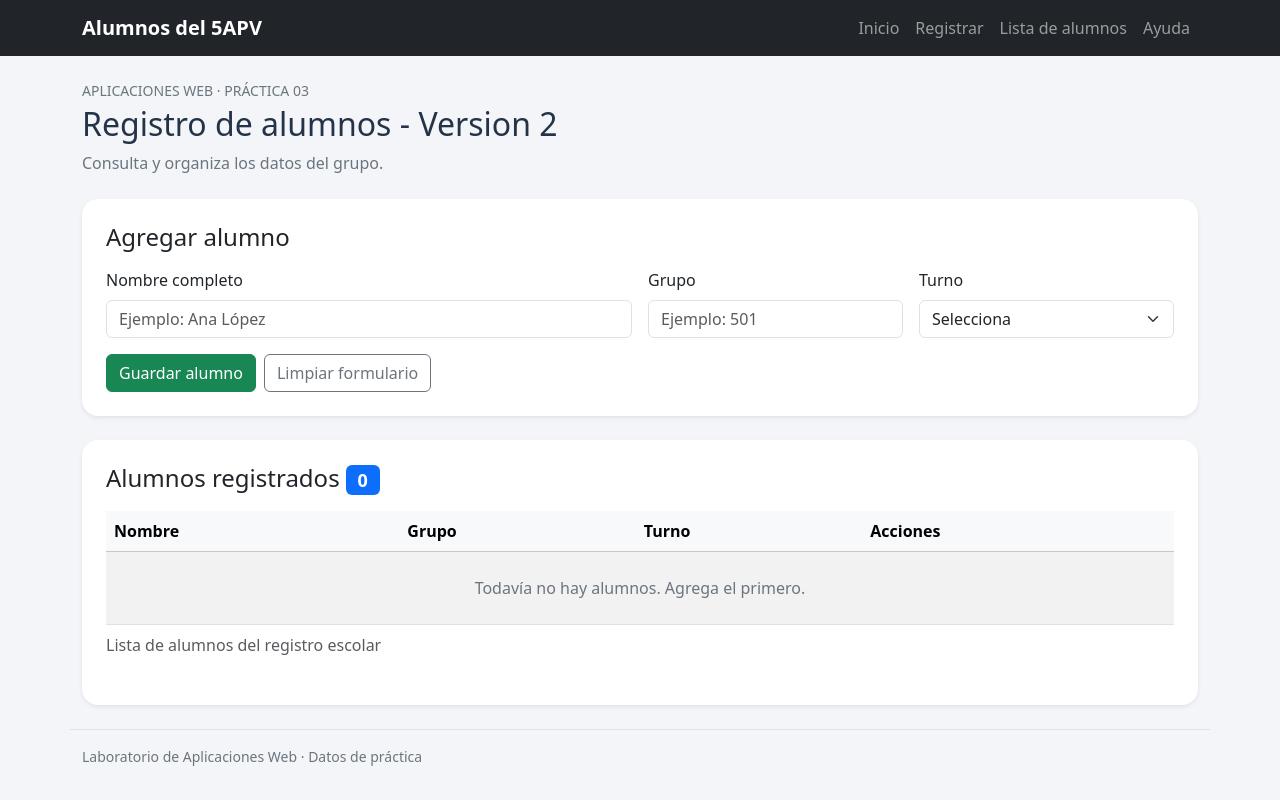
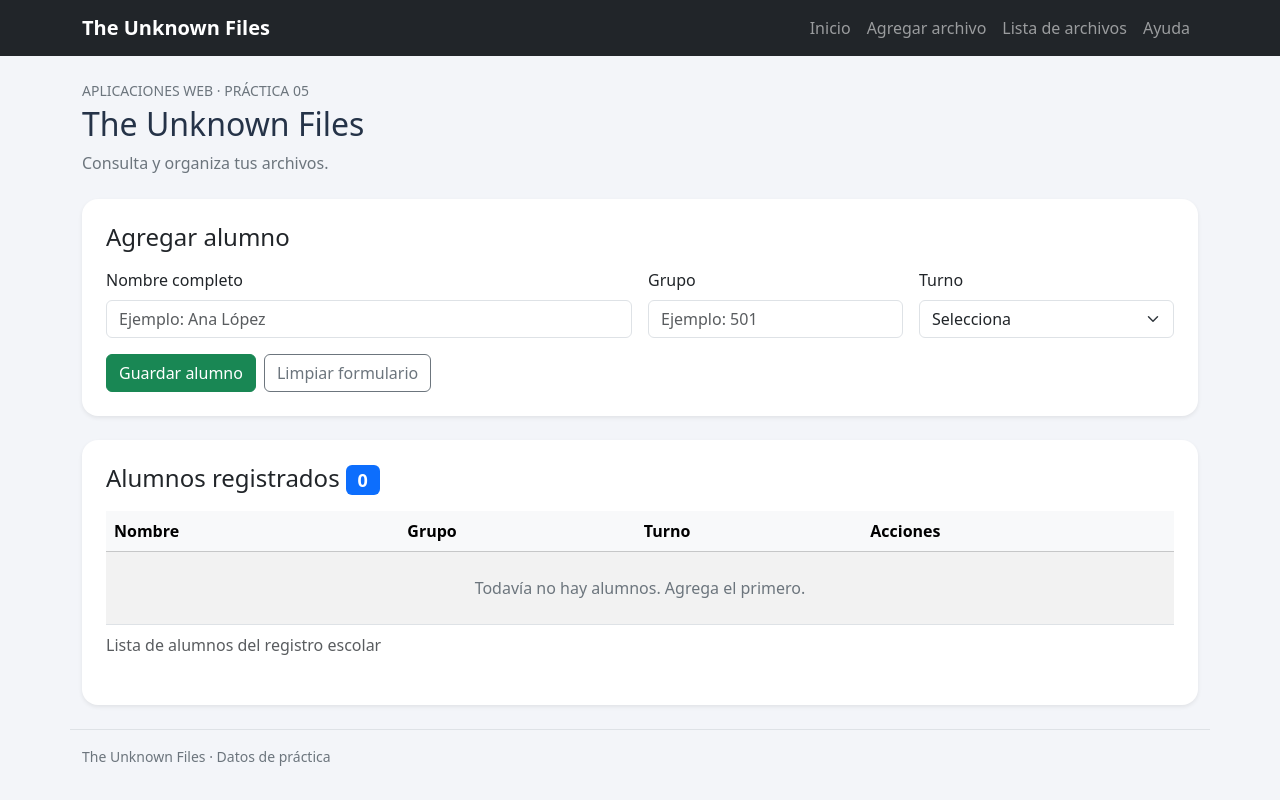
Before and after one commit to dani012345/the-unknown-files, a Flask app: page / in a window 1280 px wide. Run offline with Flask 3, Linux system fonts and the light colour scheme; data that the repository does not hold is empty; some libraries are stand-ins or nearby versions.

Commit message:
Separo la base y personalizo la identidad

```diff
--- a/app.py
+++ b/app.py
@@ -17,8 +17,8 @@ if not mongo_uri:
 
 cliente = MongoClient(mongo_uri, serverSelectionTimeoutMS=10000)
 
-base_datos = cliente["escuela_practica"]
-alumnos = base_datos["alumnos"]
+base_datos = cliente["the_unknown-files"]
+alumnos = base_datos["archivos"]
 
 
 def leer_formulario():
--- a/templates/base.html
+++ b/templates/base.html
@@ -3,7 +3,7 @@
 <head>
     <meta charset="utf-8">
     <meta name="viewport" content="width=device-width, initial-scale=1">
-    <title>Registro de alumnos - Version 2</title>
+    <title>The Unknown Files</title>
 
     <link rel="stylesheet"
           href="{{ url_for('static',
@@ -20,7 +20,7 @@
 
         <div class="container">
             <a class="navbar-brand" href="{{ url_for('inicio') }}">
-                Alumnos del 5APV
+                The Unknown Files
             </a>
 
             <button class="navbar-toggler"
@@ -45,14 +45,14 @@
                     <li class="nav-item">
                         <a class="nav-link"
                            href="{{ url_for('inicio') }}#registro">
-                            Registrar
+                            Agregar archivo
                         </a>
                     </li>
 
                     <li class="nav-item">
                         <a class="nav-link"
                            href="{{ url_for('inicio') }}#lista">
-                            Lista de alumnos
+                            Lista de archivos
                         </a>
                     </li>
 
@@ -70,13 +70,13 @@
     <main class="container py-4">
         <header class="mb-4">
             <p class="text-uppercase text-secondary small mb-1">
-                Aplicaciones Web · Práctica 03
+                Aplicaciones Web · Práctica 05
             </p>
 
-            <h1 class="h2">Registro de alumnos - Version 2</h1>
+            <h1 class="h2">The Unknown Files</h1>
 
             <p class="text-secondary">
-                Consulta y organiza los datos del grupo.
+                Consulta y organiza tus archivos.
             </p>
         </header>
 
@@ -84,7 +84,7 @@
     </main>
 
     <footer class="container py-3 border-top text-secondary small">
-        Laboratorio de Aplicaciones Web · Datos de práctica
+        The Unknown Files · Datos de práctica
     </footer>
 
     <script src="{{ url_for('static',
```
